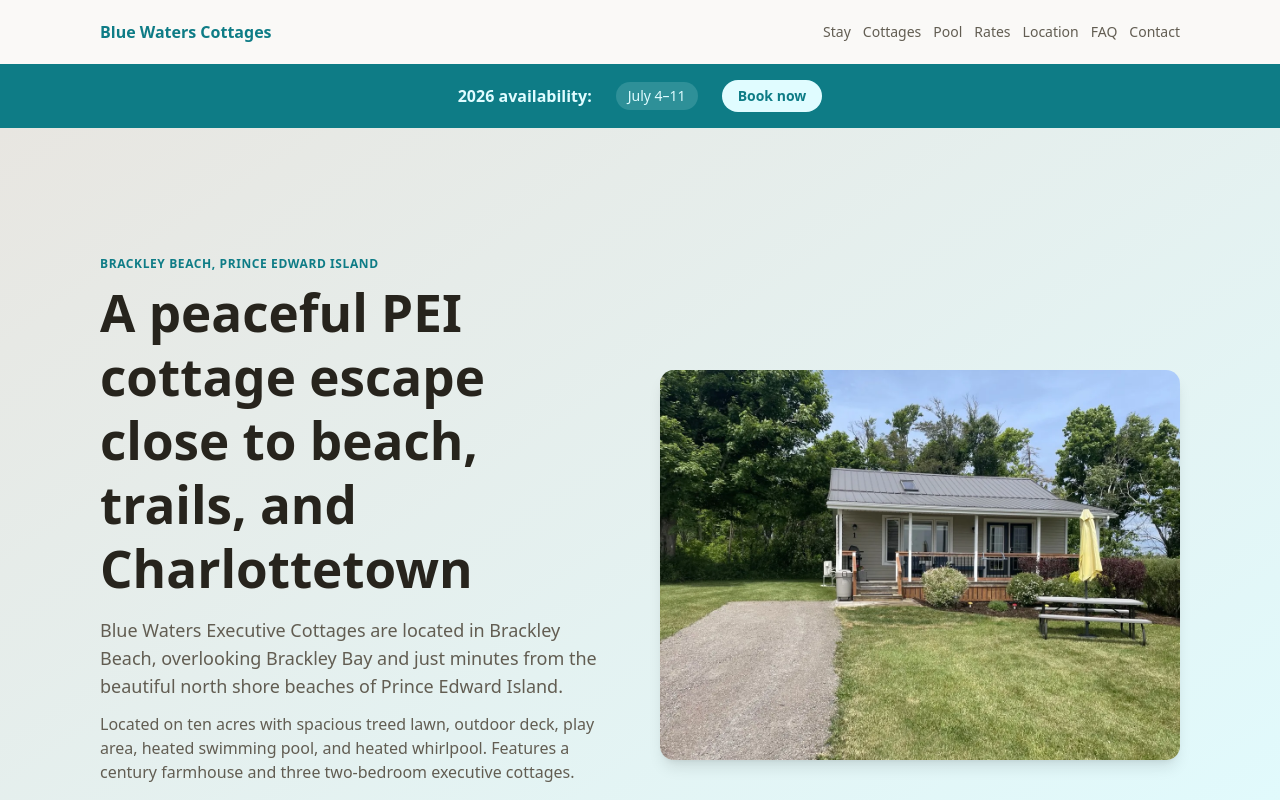
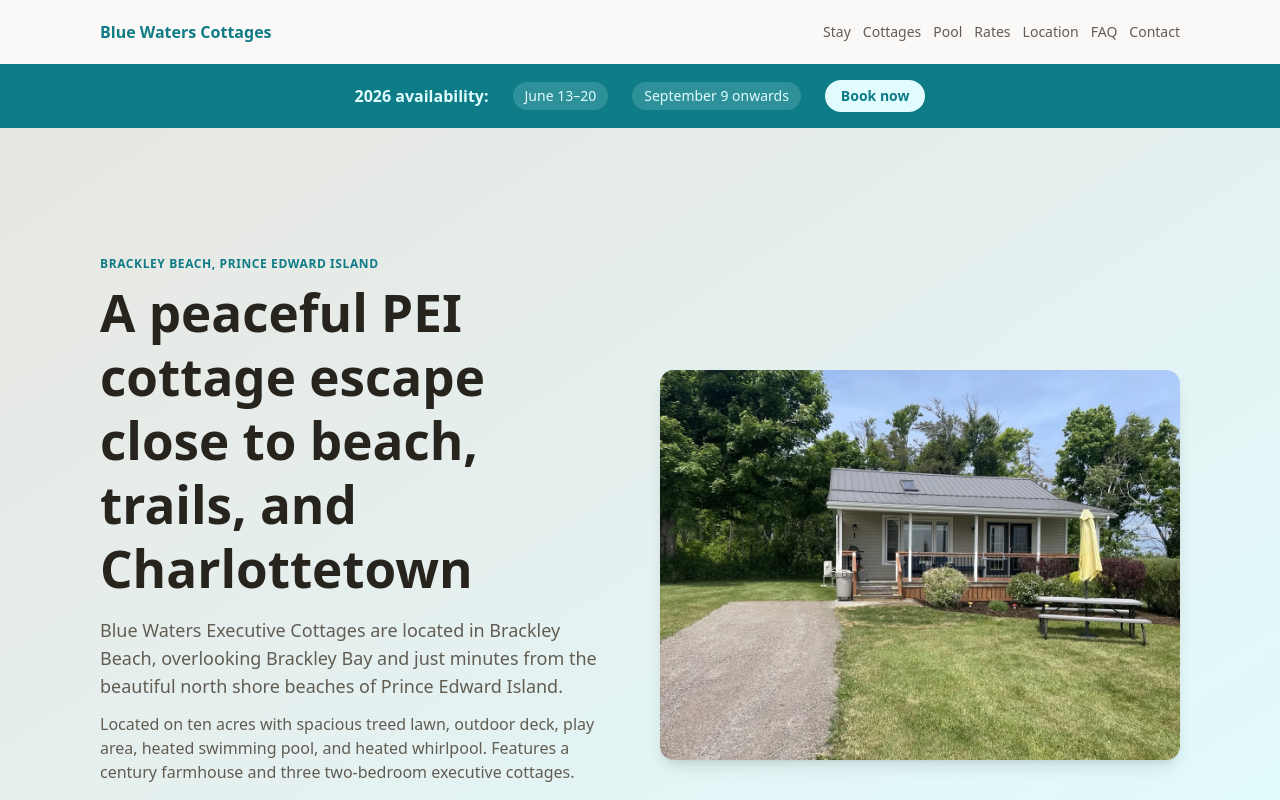
Before and after one commit to kyleseaman/bluewaters, a Next.js app: page / in a window 1280 px wide. Shown: the top 800 px of the page. Built offline with nearby package versions, Linux system fonts and the light colour scheme.

Commit message:
Update availability: July/August booked, add June 13–20 and Sept 9+
July and August are now fully booked. Updated available weeks to
June 13–20 and September 9 onwards.

https://claude.ai/code/session_01M9EhdKaaERyTb5LETcfe96

```diff
--- a/content/availability.ts
+++ b/content/availability.ts
@@ -1,6 +1,7 @@
 export const availability = {
   season: "2026",
   weeks: [
-    { label: "July 4–11" },
+    { label: "June 13–20" },
+    { label: "September 9 onwards" },
   ],
 };
```
